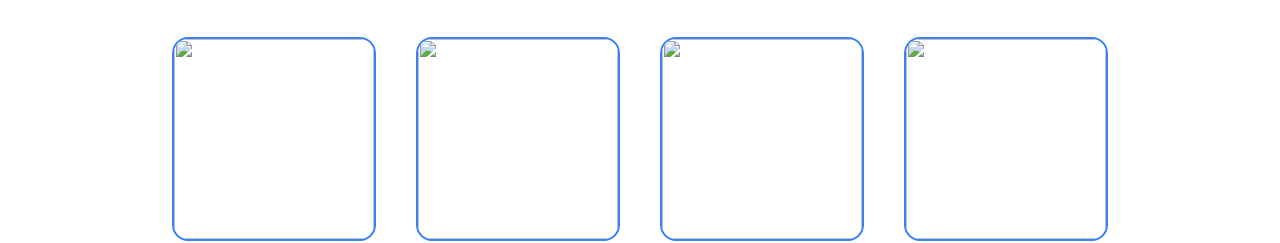
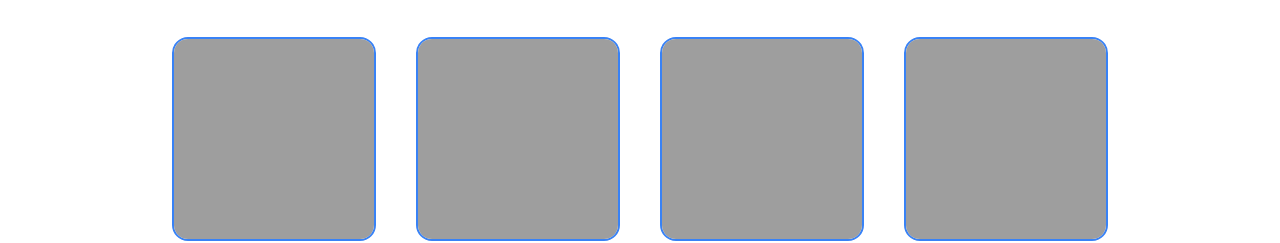
Before and after one commit to jubril-seun/landing-page, a plain HTML site: page index.html in a window 1280 px wide. Shown: the part 718-961 px from the top of the page. Drawn offline with Linux system fonts and the light colour scheme; the site is published under a folder, as on GitHub Pages, so addresses that start at the root find nothing.

Commit message:
Change image path to relative path and add alt tag

```diff
--- a/index.html
+++ b/index.html
@@ -29,7 +29,7 @@
                 <button class="signup-button">Get started for free</button>
             </div>
             <div>
-                <img class="ui-image" src="images/AdobeStock_492011212.jpeg">
+                <img class="ui-image" src="images/AdobeStock_492011212.jpeg" alt="ui image">
             </div>
         </div>
     </div>
@@ -39,25 +39,25 @@
         <div class="cards">
             <div class="card-container card-1">
                 <div class="card-image-container">
-                    <img class="card-image" src="/images/AdobeStock_561178258.jpeg">
+                    <img class="card-image" src="images/AdobeStock_561178258.jpeg" alt="card image">
                 </div>
                 <p class="card-text">Real-time Collaboration — Work alongside your team without missing a beat.</p>
             </div>
             <div class="card-container card-2">
                 <div class="card-image-container">
-                    <img class="card-image" src="/images/AdobeStock_561178258.jpeg">
+                    <img class="card-image" src="images/AdobeStock_561178258.jpeg" alt="card image">
                 </div>
                 <p class="card-text">Smart Deadlines — Automated reminders so nothing slips through the cracks.</p>
             </div>
             <div class="card-container card-3">
                 <div class="card-image-container">
-                    <img class="card-image" src="/images/AdobeStock_561178258.jpeg">
+                    <img class="card-image" src="images/AdobeStock_561178258.jpeg" alt="card image">
                 </div>
                 <p class="card-text">Detailed Analytics — See exactly where your team's time is going.</p>
             </div>
             <div class="card-container card-4">
                 <div class="card-image-container">
-                    <img class="card-image" src="/images/AdobeStock_561178258.jpeg">
+                    <img class="card-image" src="images/AdobeStock_561178258.jpeg" alt="card image">
                 </div>
                 <p class="card-text">Integrations — Connect with the tools you already use.</p>
             </div>
```
